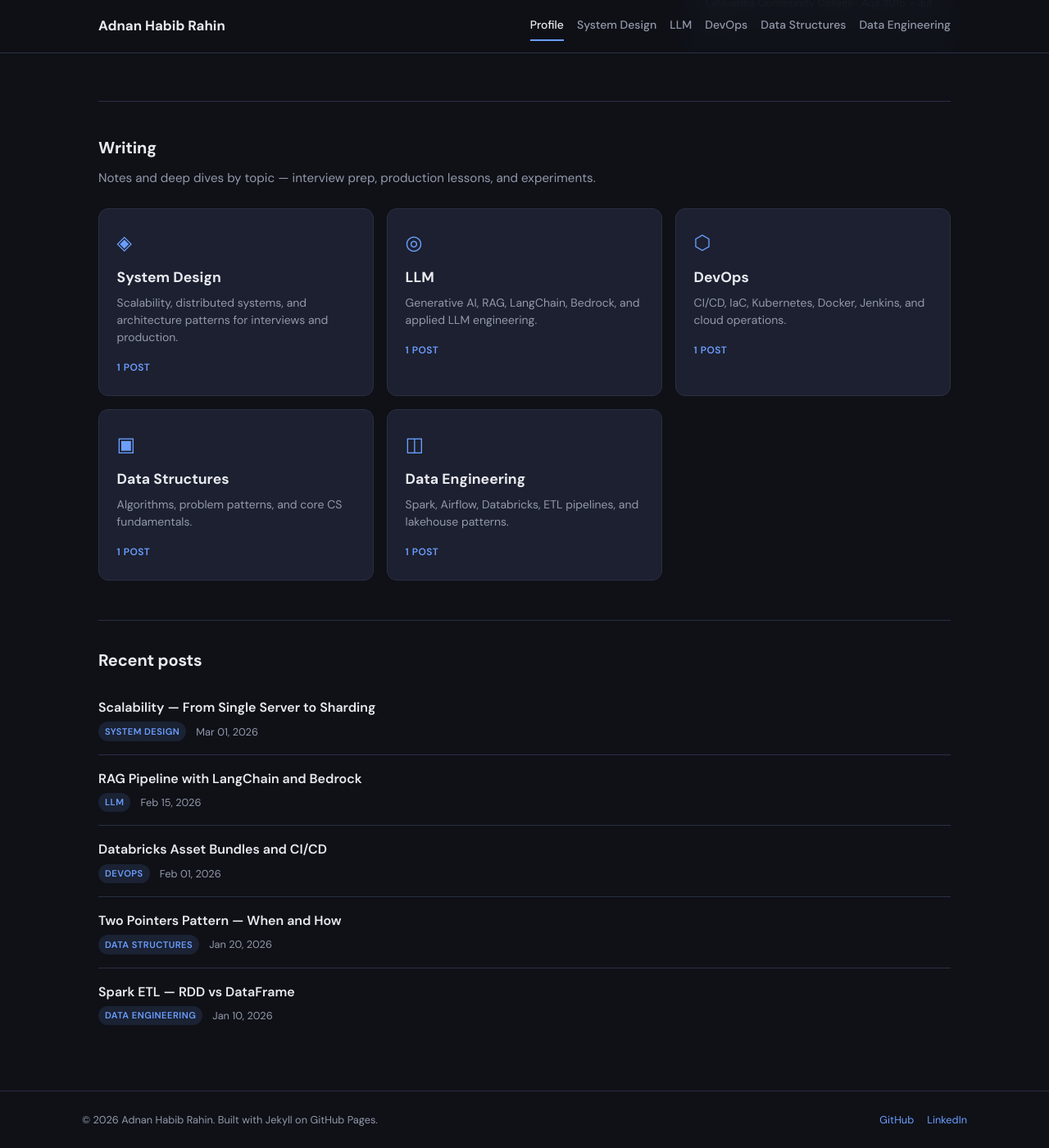
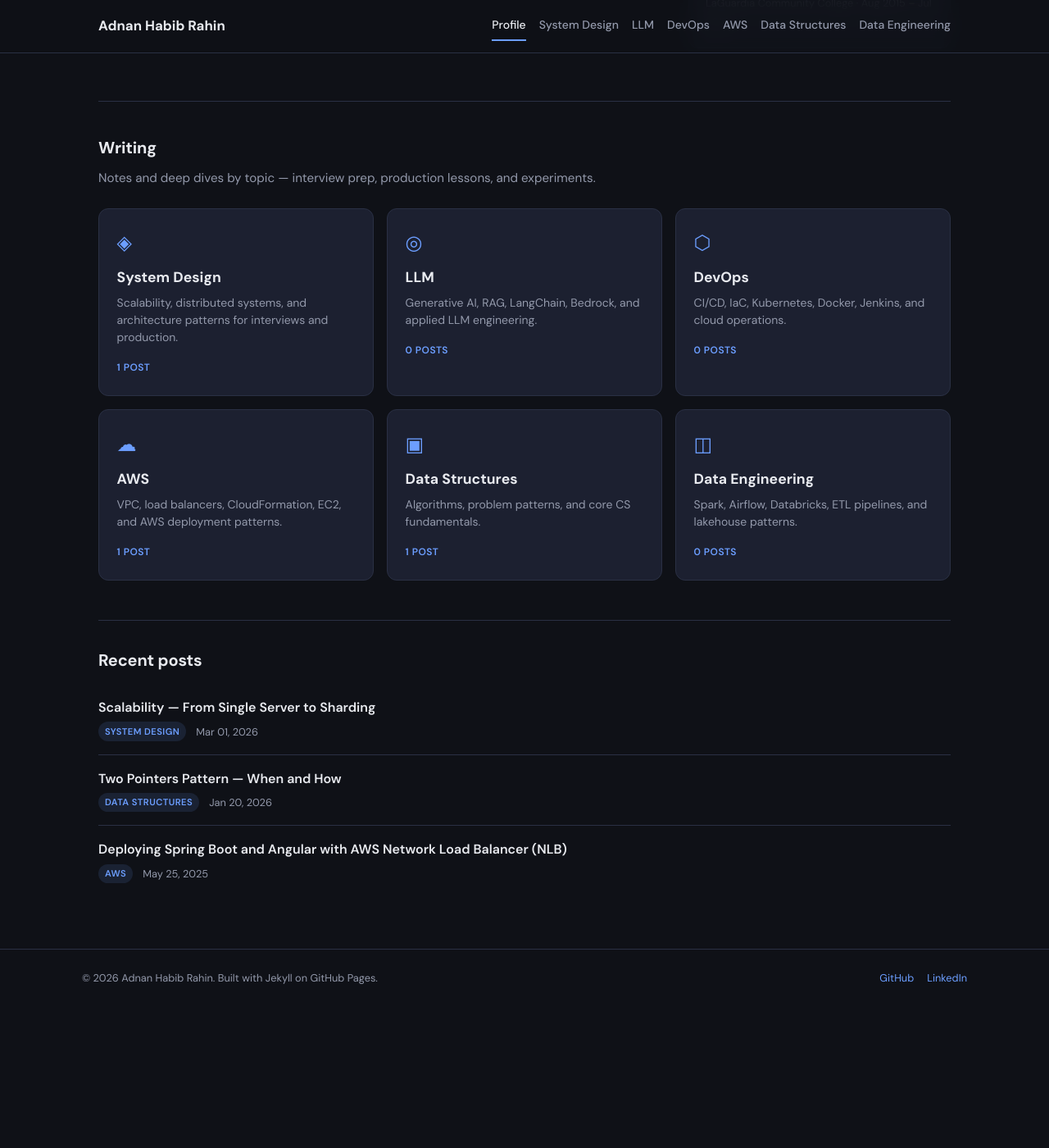
Before and after one commit to adnanrahin/adnanrahin.github.io, a Jekyll site: the page built from index.html, in a window 1280 px wide and 1400 px high, scrolled down 1171 px. Shown: the whole window at 82% size. Built offline with Jekyll 4.4.1, drawn with Linux system fonts in a browser that asks for light colours; after the commit the page ends 2398 px from its top, so only the background shows below that; some of the changed lines change nothing that is shown.

Commit message:
Updated the Github.io profile

````diff
--- /dev/null
+++ b/_aws/deploying-spring-boot-angular-aws-nlb.md
@@ -0,0 +1,218 @@
+---
+title: Deploying Spring Boot and Angular with AWS Network Load Balancer (NLB)
+date: 2025-05-25
+description: Full-stack Movie Application on EC2 with NLB, Auto Scaling Group, and CloudFormation — no EKS or ECS.
+tags: [aws, nlb, cloudformation, ec2, docker, spring-boot, angular]
+original_url: https://pantheonmle.medium.com/deploying-a-spring-boot-and-angular-application-with-aws-network-load-balancer-nlb-7de3e65c7490
+---
+
+> Originally published on [Medium](https://pantheonmle.medium.com/deploying-a-spring-boot-and-angular-application-with-aws-network-load-balancer-nlb-7de3e65c7490) · May 25, 2025
+
+In today's cloud-native world, deploying highly available and scalable applications is crucial. This post walks through deploying a **Spring Boot backend** and **Angular frontend** using **AWS Network Load Balancer (NLB)** with an **Auto Scaling Group** — directly on EC2, without EKS or ECS.
+
+## The Movie Application
+
+The app is built with **Java**, **Spring Boot**, **Angular**, and **MySQL**:
+
+- **Backend** — Spring Boot REST APIs serving movie data from MySQL
+- **Frontend** — Angular UI consuming those APIs
+
+**Goal:** Deploy the full stack using **NLB + EC2 + Docker Compose**, learning the infrastructure by building it — not relying on managed container services.
+
+**Repository:** [Movie-Application](https://github.com/adnanrahin/Movie-Application) · branch `integrate_nlb`
+
+## Architecture overview
+
+```mermaid
+flowchart TB
+    Users([Users]) --> NLB[Network Load Balancer]
+    NLB --> ASG[Auto Scaling Group]
+    ASG --> EC2A[EC2 Instance]
+    ASG --> EC2B[EC2 Instance]
+    EC2A --> Spring[Spring Boot :8080]
+    EC2A --> Angular[Angular / Nginx :80]
+    EC2A --> MySQL[(MySQL)]
+    EC2B --> Spring2[Spring Boot :8080]
+    EC2B --> Angular2[Angular / Nginx :80]
+    EC2B --> MySQL2[(MySQL)]
+```
+
+Each EC2 instance runs three Docker containers via `docker-compose`:
+
+| Container | Port | Role |
+|-----------|------|------|
+| Spring Boot backend | 8080 | REST API |
+| Angular (Nginx) | 80 | Frontend |
+| MySQL | 3306 | Database |
+
+NLB listeners forward TCP traffic on ports **80, 8080, 4200, 3605, 3606** to matching target groups.
+
+## Why this architecture?
+
+| Benefit | How |
+|---------|-----|
+| **Multi-port support** | Serve HTTP (80), API (8080), and custom services without port conflicts |
+| **Elastic scalability** | ASG scales up during peak traffic, down during low usage |
+| **High availability** | Instances spread across **3 Availability Zones** |
+| **Low latency** | NLB is TCP-based, high throughput, routes only to healthy targets |
+
+## Before you begin
+
+Confirm your IAM user/role has access to:
+
+- EC2 (instances, security groups, key pairs)
+- VPC (networking)
+- Auto Scaling Groups
+- Elastic Load Balancing (NLB)
+- CloudFormation
+
+**Key pair:** Ensure an EC2 key pair named `aws-ec2-servers` exists for SSH access.
+
+## Deployment steps
+
+### 1. Clone the application
+
+```bash
+git clone https://github.com/adnanrahin/Movie-Application.git
+cd Movie-Application
+git checkout integrate_nlb
+```
+
+### 2. Launch the CloudFormation stack
+
+```bash
+cd cloudformation-stack
+./start-stack.sh
+```
+
+### 3. Wait for UserData to complete
+
+After the stack is up, allow **5–10 minutes** for the EC2 instance to:
+
+1. Run the UserData shell script
+2. Clone the repo and build with Maven
+3. Start all three Docker containers
+
+Setup logs are written to `/var/log/setup.log`.
+
+### 4. Access the application
+
+Use the **NLB DNS name** from the CloudFormation outputs. The app should be reachable on the configured listener ports.
+
+## UserData script breakdown
+
+The Launch Template UserData automates instance setup:
+
+| Step | Action |
+|------|--------|
+| System update | `yum update -y` |
+| Install Git & Docker | Package manager install |
+| Install Docker Compose | Latest release from GitHub |
+| Install JDK 11 | OpenLogic OpenJDK tarball |
+| Install Maven 3.6.3 | Apache Maven binary |
+| Configure Docker | Start service, enable on boot, add `ec2-user` to docker group |
+| Clone & build | Clone repo, checkout `integrate_nlb`, `mvn clean install -DskipTests` |
+| Run app | `docker-compose up -d` |
+
+## CloudFormation stack components
+
+### 1. VPC
+
+Isolated network for all resources.
+
+```yaml
+VPC:
+  Type: AWS::EC2::VPC
+  Properties:
+    CidrBlock: 10.0.0.0/16
+    EnableDnsSupport: true
+    EnableDnsHostnames: true
+```
+
+### 2. Subnets (public & private)
+
+| Type | CIDR examples | Purpose |
+|------|---------------|---------|
+| Public | `10.0.0.0/20`, `10.0.16.0/20`, `10.0.32.0/20` | NLB, NAT Gateway |
+| Private | `10.0.128.0/20`, `10.0.144.0/20`, `10.0.160.0/20` | Internal resources |
+
+Three subnets across three AZs for HA.
+
+### 3. Internet Gateway & NAT Gateway
+
+- **IGW** — public subnet internet access
+- **NAT Gateway** (with Elastic IPs) — private subnets reach the internet for updates
+
+### 4. Route tables
+
+- **Public:** `0.0.0.0/0 → Internet Gateway`
+- **Private:** `0.0.0.0/0 → NAT Gateway`
+
+### 5. Security groups
+
+**EC2 security group** — inbound:
+
+| Port | Protocol | Purpose |
+|------|----------|---------|
+| 22 | TCP | SSH |
+| 80 | TCP | HTTP / Angular |
+| 8080 | TCP | Spring Boot API |
+| 4200 | TCP | Angular dev server |
+| 3605, 3606 | TCP | Custom services |
+
+**NLB security group** — mirrors the same public-facing ports.
+
+### 6. Launch Template
+
+| Setting | Value |
+|---------|-------|
+| AMI | Amazon Linux 2 |
+| Instance type | `t2.medium` |
+| Root volume | 30 GB gp3 |
+| Data volume | 100 GB gp3 (retained on termination) |
+| UserData | Full setup script (Docker, JDK, Maven, app deploy) |
+
+### 7. Auto Scaling Group
+
+```yaml
+AutoScalingGroup:
+  Properties:
+    MinSize: 2
+    MaxSize: 6
+    DesiredCapacity: 3
+    VPCZoneIdentifier: [PublicSubnet1, PublicSubnet2, PublicSubnet3]
+    TargetGroupARNs: [Ec2TG80, Ec2TG8080, Ec2TG4200, ...]
+```
+
+### 8. Network Load Balancer
+
+```yaml
+NetworkLoadBalancer:
+  Type: AWS::ElasticLoadBalancingV2::LoadBalancer
+  Properties:
+    Type: network
+    Scheme: internet-facing
+    Subnets: [PublicSubnet1, PublicSubnet2, PublicSubnet3]
+```
+
+NLB listeners forward TCP traffic to target groups — one listener per port.
+
+### 9. Scaling policies
+
+| Policy | Adjustment |
+|--------|------------|
+| Scale up | +1 instance when load increases |
+| Scale down | −1 instance when load decreases |
+
+## Key takeaways
+
+- **NLB vs ALB:** NLB operates at Layer 4 (TCP). Use it when you need multi-port, low-latency forwarding without HTTP-level routing.
+- **EC2 + Docker Compose** is a valid learning path before moving to ECS/EKS — you own every layer.
+- **CloudFormation** makes the entire stack repeatable: VPC, subnets, NLB, ASG, and instance bootstrap in one deploy.
+- **UserData** is the glue — automate everything so new ASG instances are ready without manual SSH.
+
+## Resources
+
+- [Movie-Application on GitHub](https://github.com/adnanrahin/Movie-Application)
+- [Original Medium article](https://pantheonmle.medium.com/deploying-a-spring-boot-and-angular-application-with-aws-network-load-balancer-nlb-7de3e65c7490)
+- [AWS NLB documentation](https://docs.aws.amazon.com/elasticloadbalancing/latest/network/introduction.html)
--- a/_config.yml
+++ b/_config.yml
@@ -34,14 +34,18 @@ collections:
     output: true
     permalink: /devops/:name/
     order: 3
+  aws:
+    output: true
+    permalink: /aws/:name/
+    order: 4
   data-structures:
     output: true
     permalink: /data-structures/:name/
-    order: 4
+    order: 5
   data-engineering:
     output: true
     permalink: /data-engineering/:name/
-    order: 5
+    order: 6
 
 defaults:
   - scope:
@@ -64,6 +68,12 @@ defaults:
       category: DevOps
   - scope:
       path: ""
+      type: aws
+    values:
+      layout: post
+      category: AWS
+  - scope:
+      path: ""
       type: data-structures
     values:
       layout: post
--- a/_data-engineering/spark-rdd-vs-dataframe.md
+++ /dev/null
@@ -1,32 +0,0 @@
----
-title: Spark ETL — RDD vs DataFrame
-date: 2026-01-10
-description: Choosing the right Spark API for batch pipelines — performance, readability, and maintenance.
-tags: [spark, etl, pyspark]
----
-
-Spark offers multiple APIs. Pick based on team skills, optimization needs, and pipeline age.
-
-## Comparison
-
-| | RDD | DataFrame / Dataset |
-|---|-----|---------------------|
-| **Optimization** | Manual | Catalyst optimizer |
-| **Type safety** | Runtime | Compile-time (Dataset) |
-| **Readability** | Verbose | SQL-like, declarative |
-| **Best for** | Legacy pipelines, fine control | New ETL, analytics |
-
-## Cache-aside at pipeline level
-
-For hot intermediate results:
-
-```python
-df = spark.read.parquet("s3://lake/raw/events/")
-df = df.filter(col("date") >= "2026-01-01").cache()
-df.count()  # materialize cache
-df.write.mode("overwrite").parquet("s3://lake/curated/events/")
-```
-
-## Staff-level framing
-
-When migrating Pig/Hive → Spark, measure **cost per TB** and **runtime SLA** — not just "it compiles." Document the abstraction your framework provides so the next engineer does not re-learn RDD internals.
--- a/_data/sections.yml
+++ b/_data/sections.yml
@@ -14,6 +14,11 @@
   icon: "⬡"
   description: CI/CD, IaC, Kubernetes, Docker, Jenkins, and cloud operations.
 
+- name: AWS
+  slug: aws
+  icon: "☁"
+  description: VPC, load balancers, CloudFormation, EC2, and AWS deployment patterns.
+
 - name: Data Structures
   slug: data-structures
   icon: "▣"
--- a/_devops/databricks-asset-bundles-cicd.md
+++ /dev/null
@@ -1,28 +0,0 @@
----
-title: Databricks Asset Bundles and CI/CD
-date: 2026-02-01
-description: Packaging analytics artifacts and deploying from JFrog to Databricks with repeatable pipelines.
-tags: [databricks, cicd, devops]
----
-
-Platform teams need repeatable deployment — not manual notebook uploads.
-
-## What Asset Bundles solve
-
-- Version-controlled Databricks resources (jobs, pipelines, notebooks)
-- Environment-specific configs (dev / staging / prod)
-- CI/CD integration with GitHub Actions or Jenkins
-
-## Pipeline flow
-
-```
-Git push → Build bundle → Publish to JFrog → Deploy to Databricks workspace
-```
-
-## Practices that scale
-
-- **Separate bundles per domain** — avoid one mega-repo for all analytics
-- **Secrets via Vault** — never commit tokens; inject at deploy time
-- **Smoke tests post-deploy** — run a lightweight job to verify connectivity
-
-This pattern turns ad-hoc notebook work into a platform other engineers can depend on.
--- a/_layouts/home.html
+++ b/_layouts/home.html
@@ -23,6 +23,7 @@ layout: default
   {% assign recent = site.system-design
     | concat: site.llm
     | concat: site.devops
+    | concat: site.aws
     | concat: site['data-structures']
     | concat: site['data-engineering']
     | sort: 'date'
--- a/_llm/rag-with-langchain-and-bedrock.md
+++ /dev/null
@@ -1,33 +0,0 @@
----
-title: RAG Pipeline with LangChain and Bedrock
-date: 2026-02-15
-description: A practical pattern for retrieval-augmented generation — chunking, embeddings, and text-to-SQL.
-tags: [rag, langchain, bedrock]
----
-
-Retrieval-Augmented Generation (RAG) grounds LLM responses in your own data instead of relying on model memory alone.
-
-## Architecture
-
-```
-User query → Embed → Vector search → Retrieved chunks → LLM prompt → Answer
-```
-
-## Key decisions
-
-| Decision | Trade-off |
-|----------|-----------|
-| **Chunk size** | Smaller = precise retrieval; larger = more context per chunk |
-| **Embedding model** | Quality vs cost/latency |
-| **Top-k retrieval** | More chunks = richer context but higher token cost |
-
-## Text-to-SQL pattern
-
-For analytics use cases (like Genelytics-AI):
-
-1. Index schema metadata and sample queries
-2. Retrieve relevant tables/columns on each question
-3. Prompt the LLM to generate SQL against retrieved context only
-4. Validate and execute with read-only credentials
-
-This reduces hallucinated table names and improves answer accuracy on structured data.
--- /dev/null
+++ b/aws/index.html
@@ -0,0 +1,8 @@
+---
+layout: category
+title: AWS
+section_name: AWS
+section_slug: aws
+section_description: VPC, load balancers, CloudFormation, EC2, Auto Scaling, and AWS deployment patterns.
+permalink: /aws/
+---
````
Also changed, not shown: README.md.
